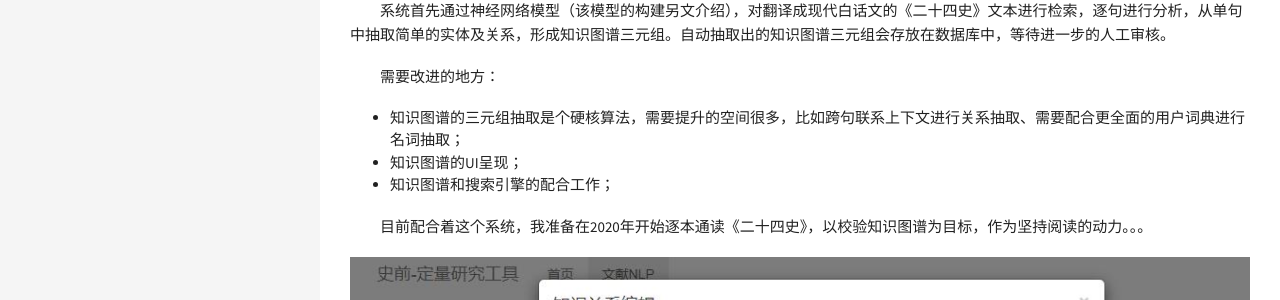
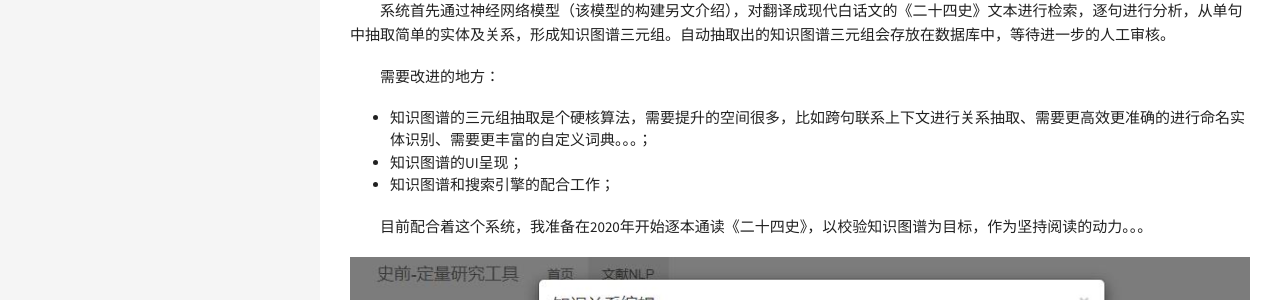
Before and after one commit to caimmy/caimmy.github.io, a Jekyll site: the page built from _posts/考古学/2020-01-19-prehistory-knowledgegraph-01.md, in a window 1280 px wide. Shown: the part 523-823 px from the top of the page. Built offline with Jekyll 4.4.1, drawn with Linux system fonts in a browser that asks for light colours.

Commit message:
modify text

```diff
--- a/_posts/考古学/2020-01-19-prehistory-knowledgegraph-01.md
+++ b/_posts/考古学/2020-01-19-prehistory-knowledgegraph-01.md
@@ -16,7 +16,7 @@ tags: 在线系统 prehistory 定量 人工智能 知识图谱
 &emsp;&emsp;系统首先通过神经网络模型（该模型的构建另文介绍），对翻译成现代白话文的《二十四史》文本进行检索，逐句进行分析，从单句中抽取简单的实体及关系，形成知识图谱三元组。自动抽取出的知识图谱三元组会存放在数据库中，等待进一步的人工审核。
 
 &emsp;&emsp;需要改进的地方：
-* 知识图谱的三元组抽取是个硬核算法，需要提升的空间很多，比如跨句联系上下文进行关系抽取、需要配合更全面的用户词典进行名词抽取；
+* 知识图谱的三元组抽取是个硬核算法，需要提升的空间很多，比如跨句联系上下文进行关系抽取、需要更高效更准确的进行命名实体识别、需要更丰富的自定义词典。。。；
 * 知识图谱的UI呈现；
 * 知识图谱和搜索引擎的配合工作；
 
```
